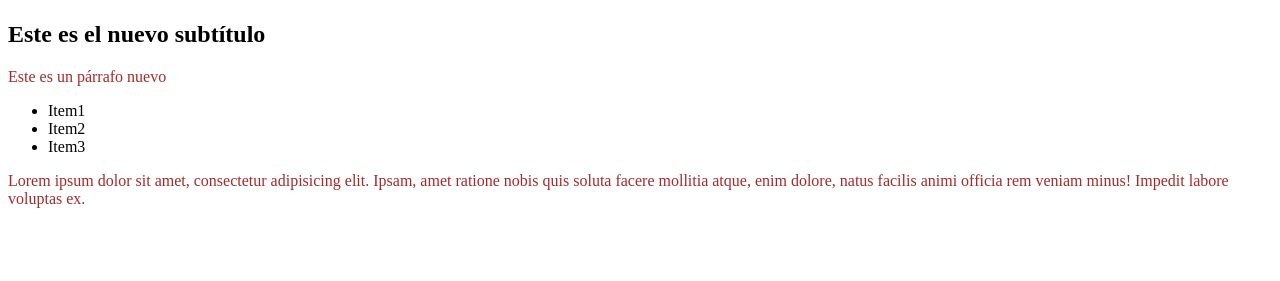
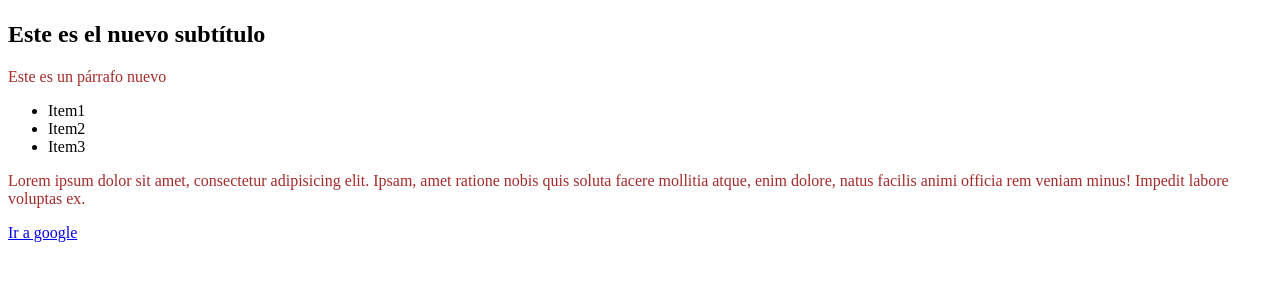
Before and after one commit to JoseGermanx/ejemplo-proyecto-td, a plain HTML site: page index.html in a window 1280 px wide. Shown: the part 59-340 px from the top of the page. Drawn offline with Linux system fonts and the light colour scheme.

Commit message:
Se agrega un enlace

```diff
--- a/index.html
+++ b/index.html
@@ -17,6 +17,6 @@
     </ul>
 
     <p>Lorem ipsum dolor sit amet, consectetur adipisicing elit. Ipsam, amet ratione nobis quis soluta facere mollitia atque, enim dolore, natus facilis animi officia rem veniam minus! Impedit labore voluptas ex.</p>
-
+    <a href="https://google.com">Ir a google</a>
 </body>
 </html>
```
